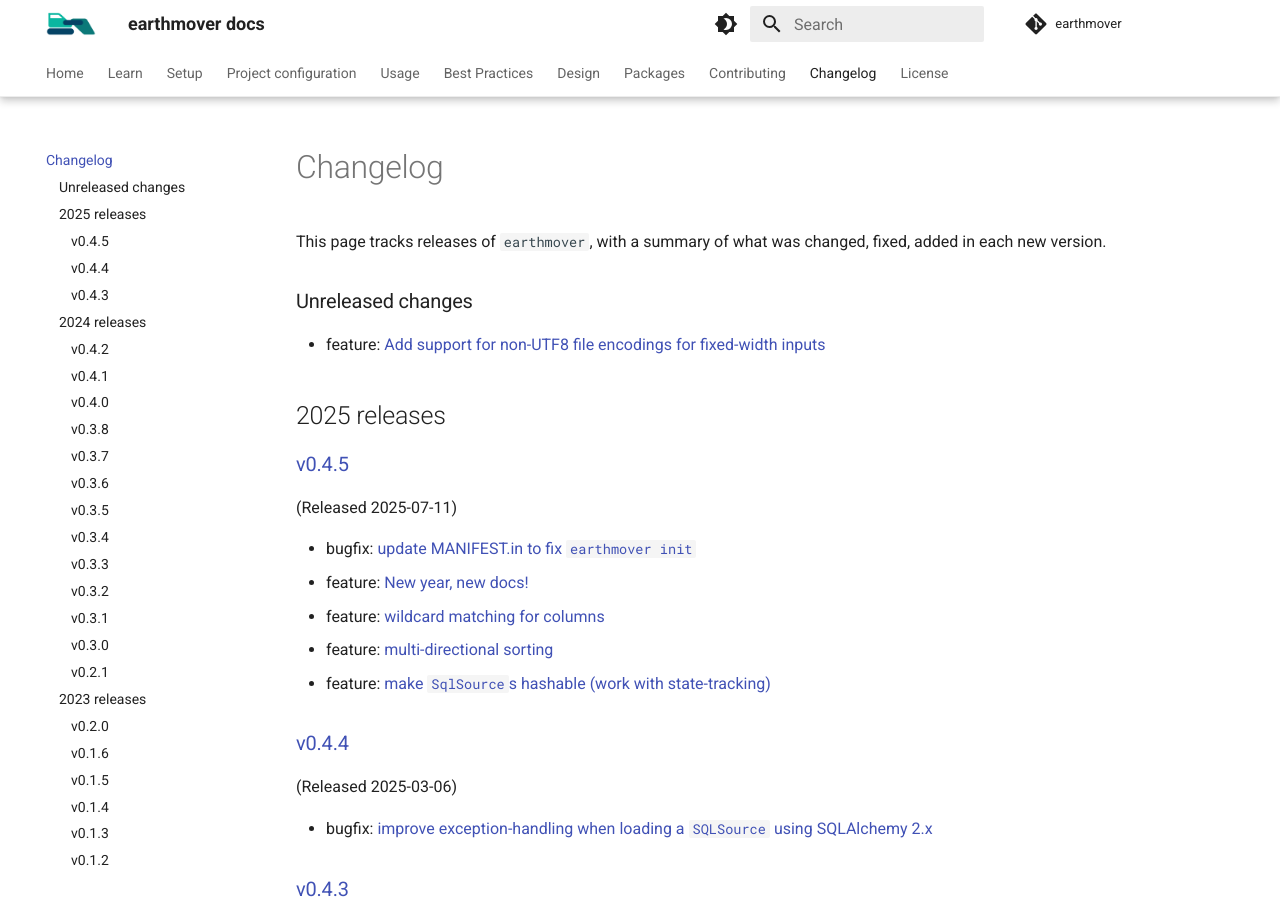
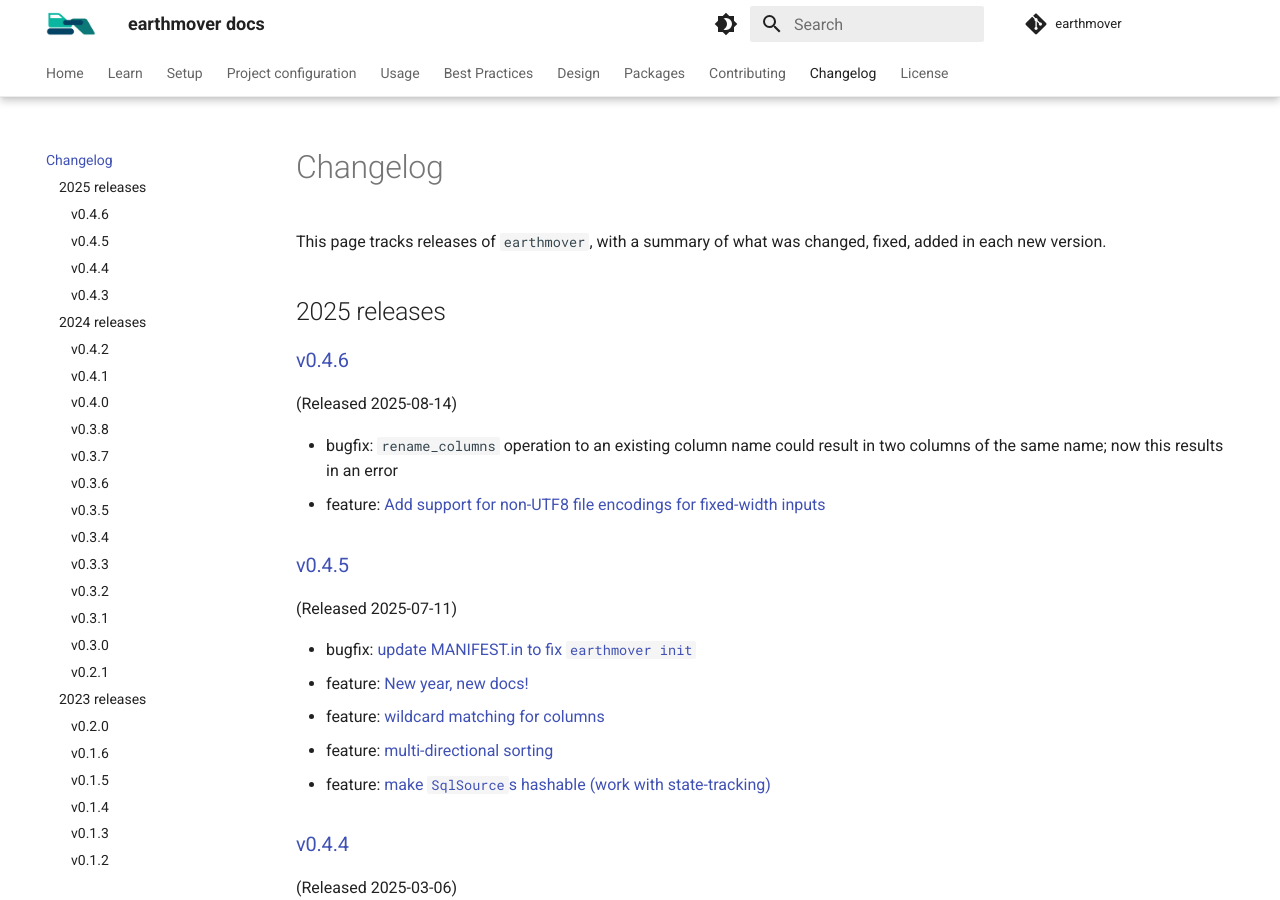
Before and after one commit to edanalytics/earthmover, an MkDocs documentation site: the page built from docs/changelog.md, in a window 1280 px wide and 900 px high. Built offline with MkDocs 1.6.1 and Material for MkDocs 9.7.7, drawn with Linux system fonts in a browser that asks for light colours; emoji names are drawn with the system emoji font; comment, search, counter and statistics services are not loaded.

Commit message:
rename_columns operation to an existing column name could result in two columns of the same name; now this results in an error

```diff
--- a/docs/changelog.md
+++ b/docs/changelog.md
@@ -1,10 +1,14 @@
 This page tracks releases of `earthmover`, with a summary of what was changed, fixed, added in each new version.
 
-### Unreleased changes
 
+## 2025 releases
+
+### [v0.4.6](https://github.com/edanalytics/earthmover/releases/tag/v0.4.6)
+(Released 2025-08-14)
+
+* bugfix: `rename_columns` operation to an existing column name could result in two columns of the same name; now this results in an error
 * feature: [Add support for non-UTF8 file encodings for fixed-width inputs](https://github.com/edanalytics/earthmover/pull/165)
 
-## 2025 releases
 
 ### [v0.4.5](https://github.com/edanalytics/earthmover/releases/tag/v0.4.5)
 (Released 2025-07-11)
--- a/earthmover/VERSION.txt
+++ b/earthmover/VERSION.txt
@@ -1 +1 @@
-0.4.5
+0.4.6
```
Also changed, not shown: 1 other file.
